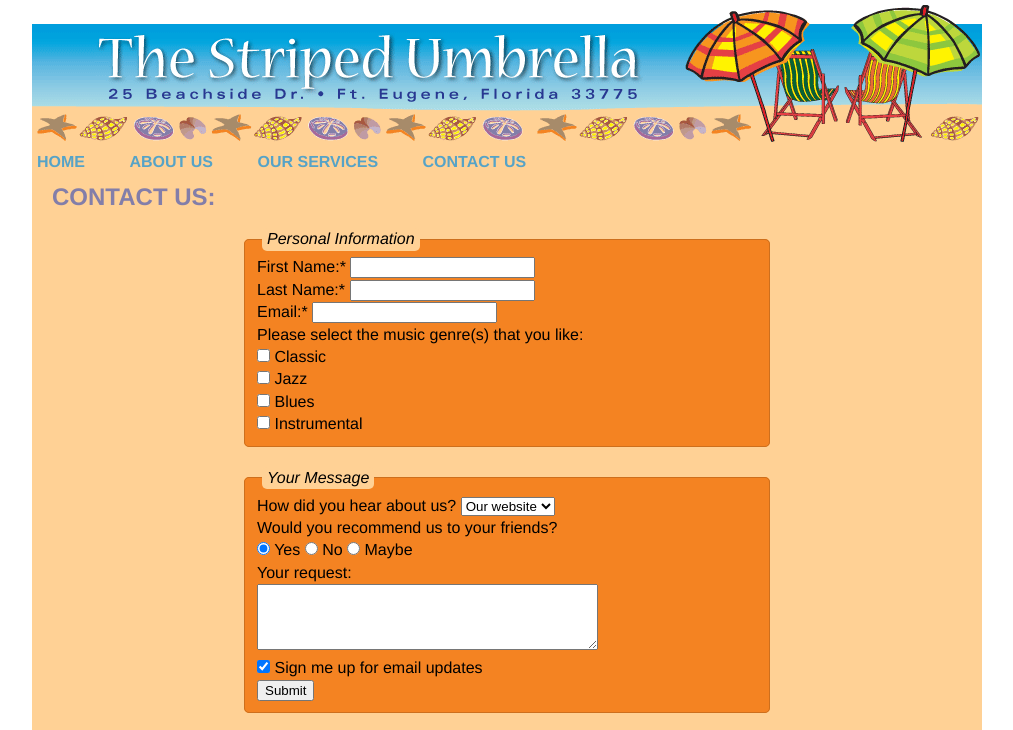
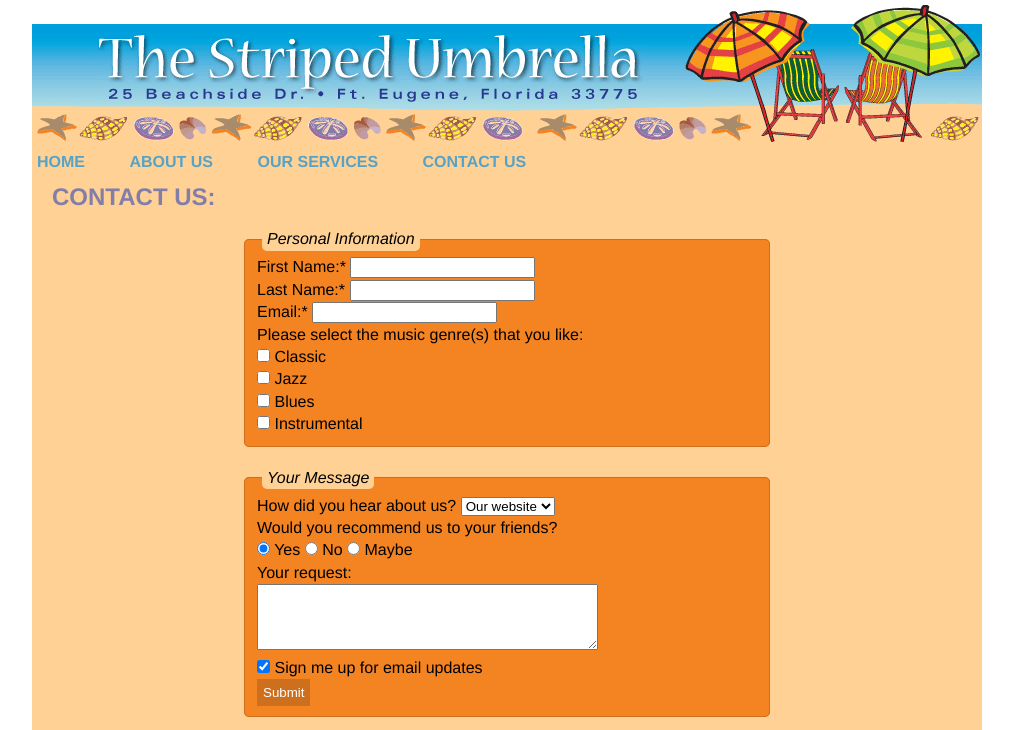
Before and after one commit to trisl01/L3-S5-LAB-Web, a plain HTML site: page Labwork-2/contact.html in a window 1280 px wide. Shown: the top 730 px of the page, without its empty margins (133-1146 px from the left). Drawn offline with Linux system fonts and the light colour scheme; grey boxes are pictures that could not be loaded.

Commit message:
update add `Q21`
Style the `<input>` element that has an attribute named `type` with value of `submit`:
- `Border`
- `Padding` of `5px` for all the sides
- Any `background color`
- Any `color`

```diff
--- a/Labwork-2/css/style.css
+++ b/Labwork-2/css/style.css
@@ -129,3 +129,10 @@ legend {
   padding: 0 5px;
   border-radius: 5px;
 }
+
+input[type="submit"] {
+  border: solid 1px #cd6f1d;
+  padding: 5px;
+  background-color: #cd6f1d;
+  color: #fff;
+}
```
